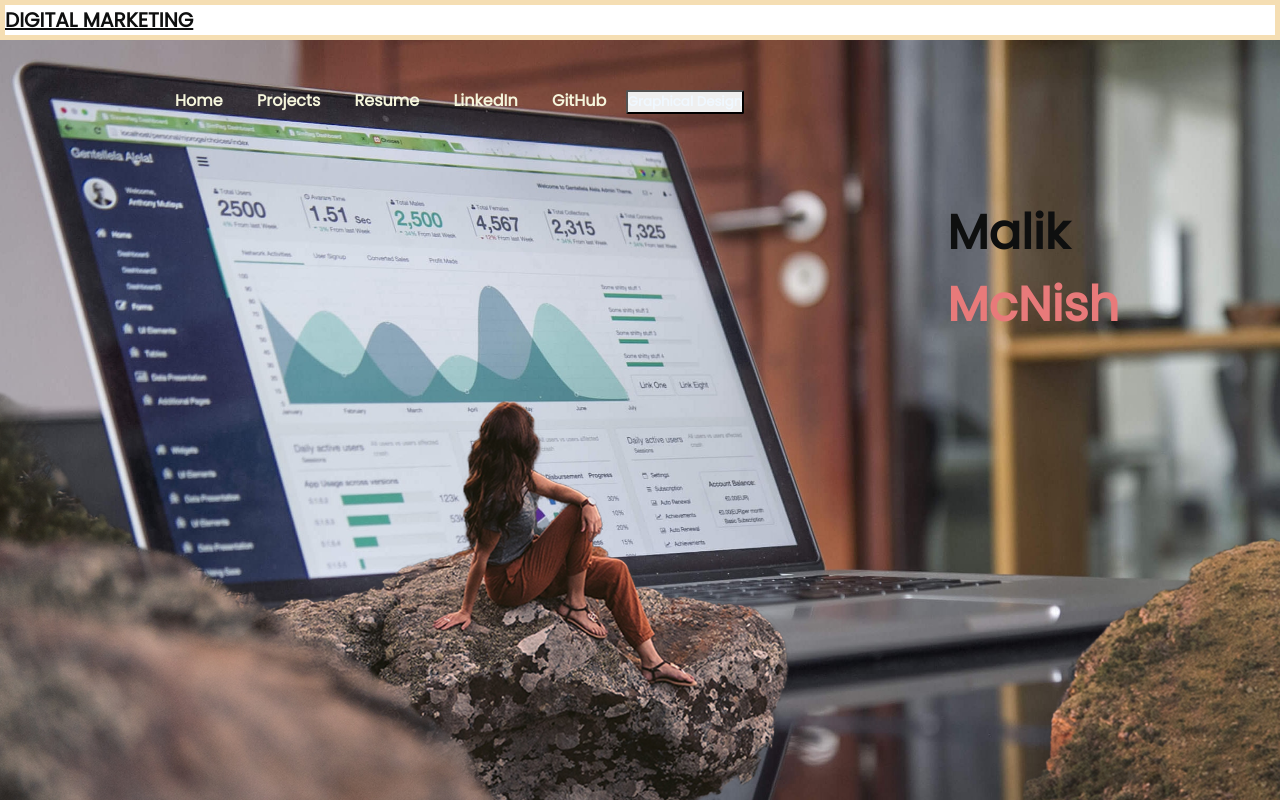
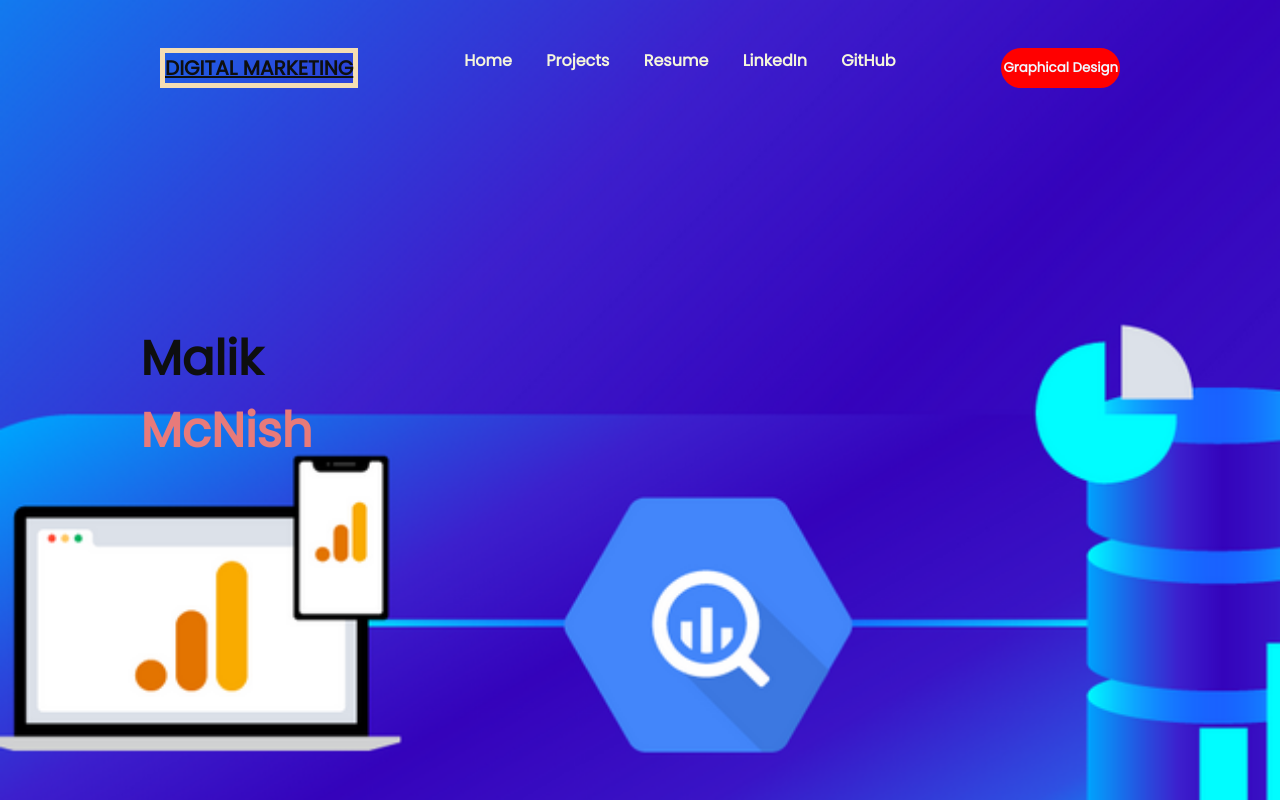
Before and after one commit to malikmcnish/DigitalMarket, a plain HTML site: page index.html in a window 1280 px wide. Shown: the top 800 px of the page. Drawn offline with nearby package versions, Linux system fonts and the light colour scheme; a script that the page names is missing.

Commit message:
homepage

```diff
--- a/index.html
+++ b/index.html
@@ -13,26 +13,24 @@
 
 <body>
   <section>
-    <h4 class="digital-marketing">Digital Marketing</h4>
 
     <nav>
-
+      <h4 class="digital-marketing">Digital Marketing</h4>
       <ul>
         <li><a href="#">Home</a></li>
         <li><a href="#">Projects</a></li>
         <li><a href="#">Resume</a></li>
         <li><a href="#">LinkedIn</a></li>
         <li><a href="#">GitHub</a></li>
-        <button type="button" class="gf">Graphical Design</button>
+
       </ul>
+      <button type="button" class="gf">Graphical Design</button>
+    </nav>
 
+    <div class="container">
+      <h2 class="main-title">Malik <br /> <span>McNish</span></h2>
+      <img src="images/googleane.png" class="bg1" alt="" />
 
-    </nav>
-    <div class="container">
-      <h2 class="main-title">Malik <span>McNish</span></h2>
-      <img src="images/unsplash_main.jpg" class="bg1" alt="" />
-      <img src="./girl1.png" class="girl" alt="" />
-      <img src="./rock1.png" class="rock" alt="" />
     </div>
     <div class="content">
       <div class="content-images">
--- a/style.css
+++ b/style.css
@@ -12,8 +12,6 @@
   text-transform: uppercase;
   font-size: 15pt;
   border: 5px solid wheat;
-
-  display: flex;
 
 }
 
@@ -42,13 +40,16 @@ nav ul li a {
   padding: 15px;
   right: 20%;
 
+
 }
 
-button {
+.gf {
   font-weight: bold;
   color: aliceblue;
-  /* background-color: red; */
-  border-radius: 2px;
+  background-color: red;
+  border: 2px solid red;
+  border-radius: 20px;
+  margin:
 }
 
 
@@ -67,10 +68,10 @@ button {
 
 .main-title {
   position: absolute;
-  top: 30%;
-  left: 80%;
+  top: 35%;
+  left: 15%;
   font-size: 3rem;
-  transform: translate(-30%, -30%);
+  transform: translate(-30%, 30%);
 
 }
 
```
Also changed, not shown: images/googleane.png (added), images/logos_bg.png (added).
